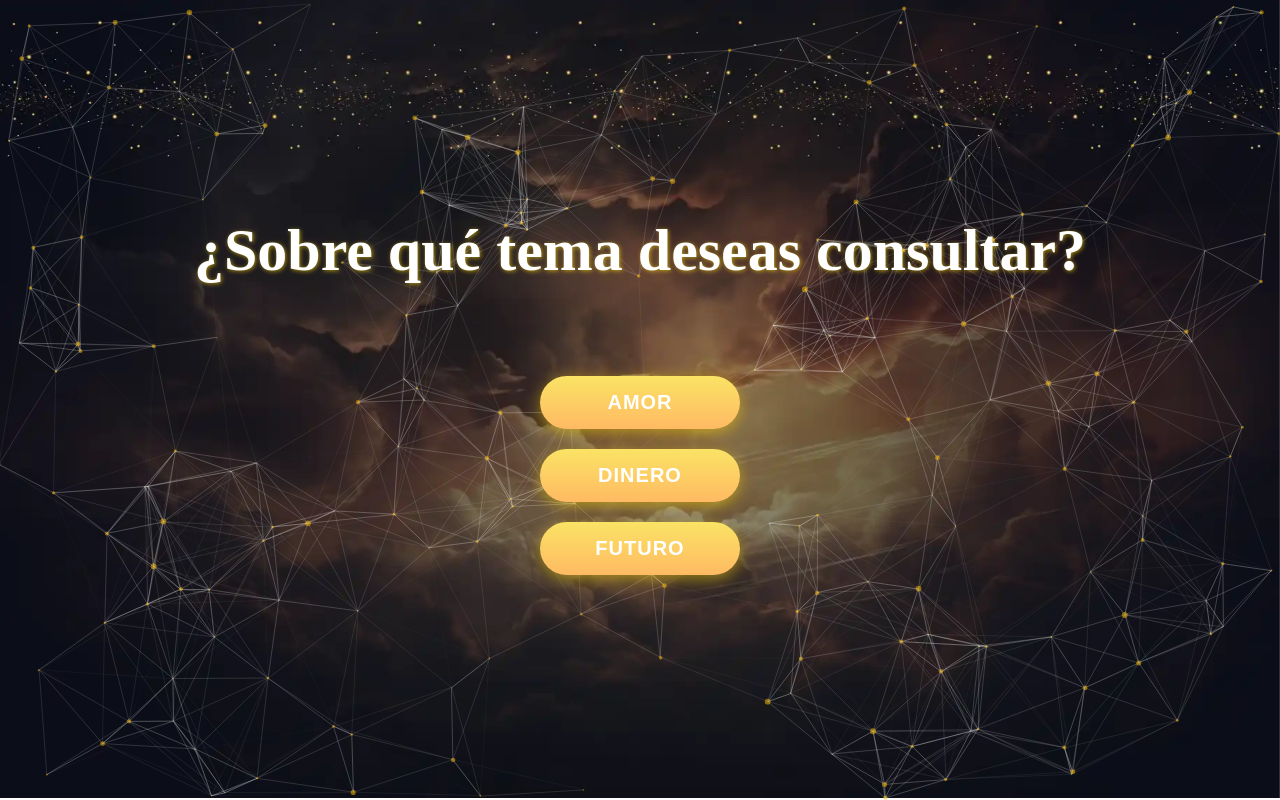
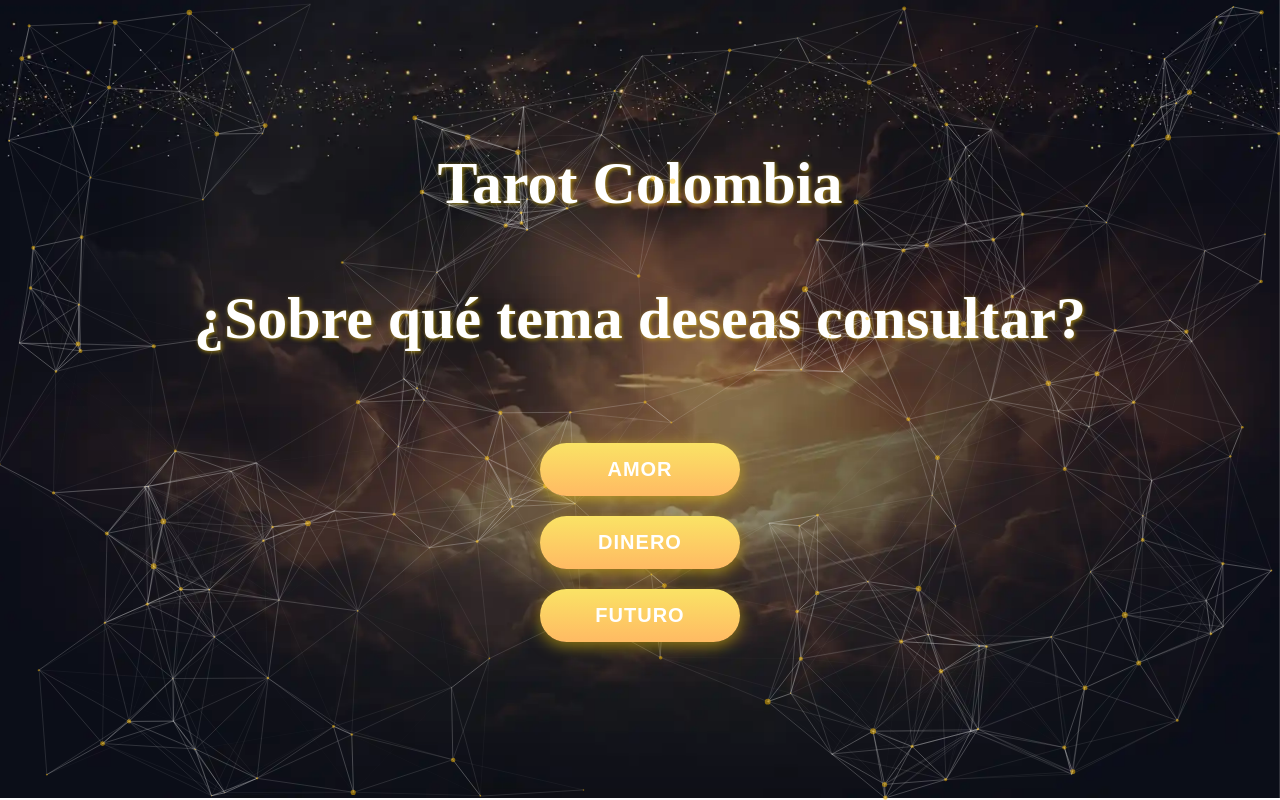
Before and after one commit to AgomezAp/FrontEndTarot, an Angular app: page /welcome in a window 1280 px wide. Built offline with nearby package versions, Linux system fonts and the light colour scheme.

Commit message:
feat: add title for Tarot Colombia in welcome component

```diff
--- a/src/app/components/welcome/welcome.component.html
+++ b/src/app/components/welcome/welcome.component.html
@@ -1,5 +1,6 @@
 <app-particles class="particles-js"></app-particles>
 <div class="background">
+  <h1>Tarot Colombia</h1>
   <h1>¿Sobre qué tema deseas consultar?</h1>
 <div  [@fadeIn] class="content-container" id="startContainer">
   <button id="start-button" class="start-button" (click)="startTarot('amor')">Amor</button>
```
